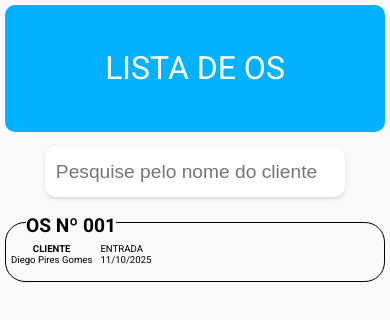
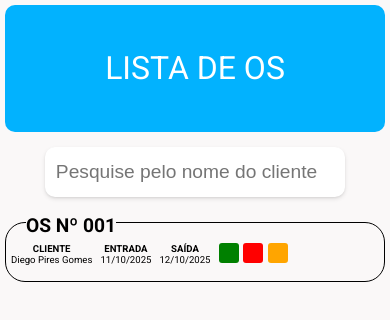
Before and after one commit to Didigos/catalogoacbrfront, a React (Vite) app: page /admin/servicos in a window 390 px wide. Shown: the top 320 px of the page. Built offline with nearby package versions, Linux system fonts and the light colour scheme; no server answers.

Commit message:
Adicionar seção de saída e ações na página de Serviços: incluir data de saída e botões de edição, exclusão e impressão

```diff
--- a/src/pages/Servicos/Servicos.jsx
+++ b/src/pages/Servicos/Servicos.jsx
@@ -24,6 +24,15 @@ const Servicos = () => {
                     <h1>ENTRADA</h1>
                     <span>11/10/2025</span>
                 </div>
+                <div className={styles.date__left}>
+                    <h1>SAÍDA</h1>
+                    <span>12/10/2025</span>
+                </div>
+                <div className={styles.actions} >
+                    <div className={`${styles.action__edit} ${styles.action__btn}`}></div>
+                    <div className={`${styles.action__delete} ${styles.action__btn}`}></div>
+                    <div className={`${styles.action__print} ${styles.action__btn}`}></div>
+                </div>
             </div>
         </li>
       </ul>
--- a/src/pages/Servicos/Servicos.module.css
+++ b/src/pages/Servicos/Servicos.module.css
@@ -26,7 +26,7 @@
         color: #ffffff;
     }
 
-        .seach__container {
+    .seach__container {
         width: 100%;
         min-height: 5vh;
         display: flex;
@@ -70,7 +70,7 @@
 
     .list__item__container {
         min-width: 100%;
-       height: 100%;
+        height: 100%;
         border-radius: 20px;
         display: flex;
         gap: .5rem;
@@ -86,4 +86,48 @@
         }
     }
 
+    .date__join {
+        text-align: center;
+
+        & h1 {
+            font-weight: bold;
+        }
+
+    }
+
+    .date__left {
+        text-align: center;
+
+        & h1 {
+            font-weight: bold;
+        }
+
+    }
+
+    .actions {
+        width: auto;
+        display: flex;
+        gap: .3rem;
+    }
+
+    .action__btn {
+        width: 20px;
+        height: 20px;
+        border-radius: 3px;
+
+    }
+
+    .action__edit {
+        background-color: green;
+    }
+
+    .action__delete {
+        background-color: red;
+    }
+
+    .action__print {
+        background-color: orange;
+    }
+
+
 }
```
